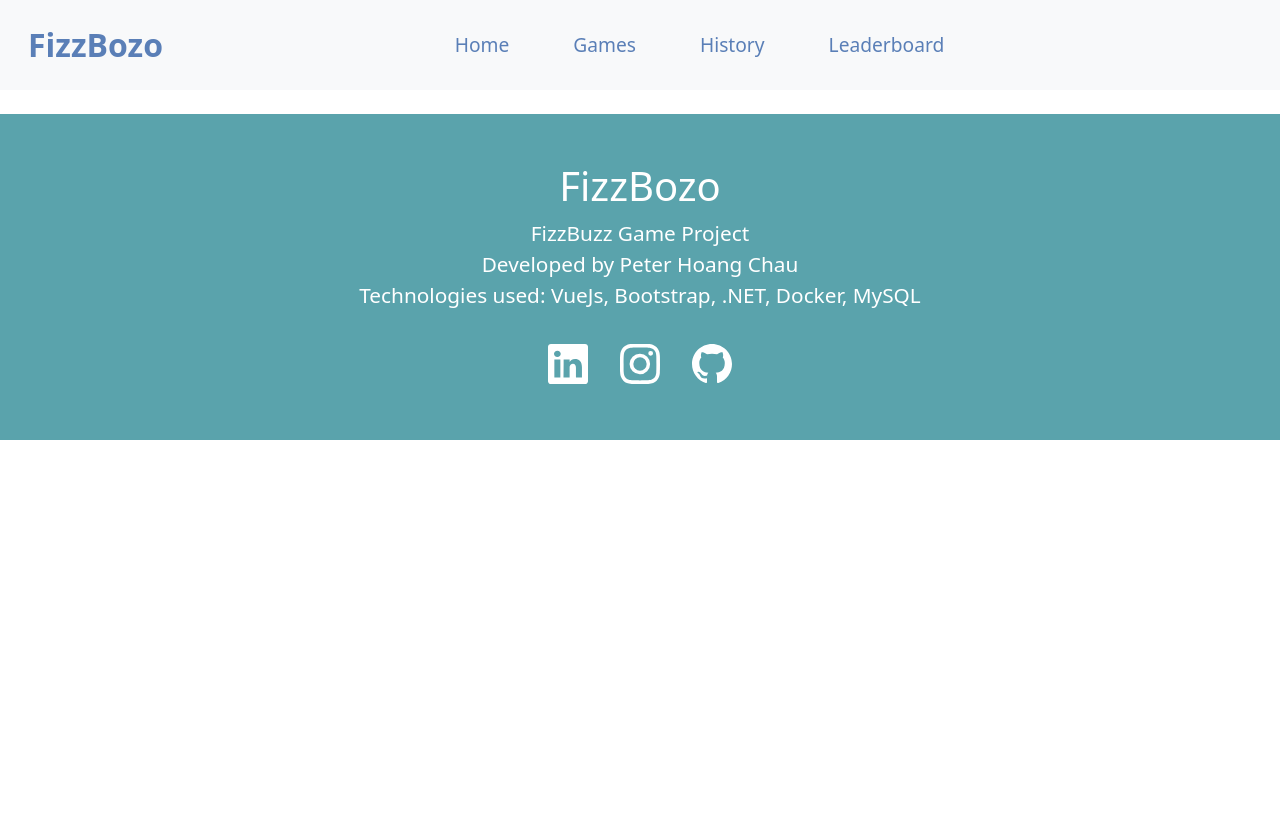
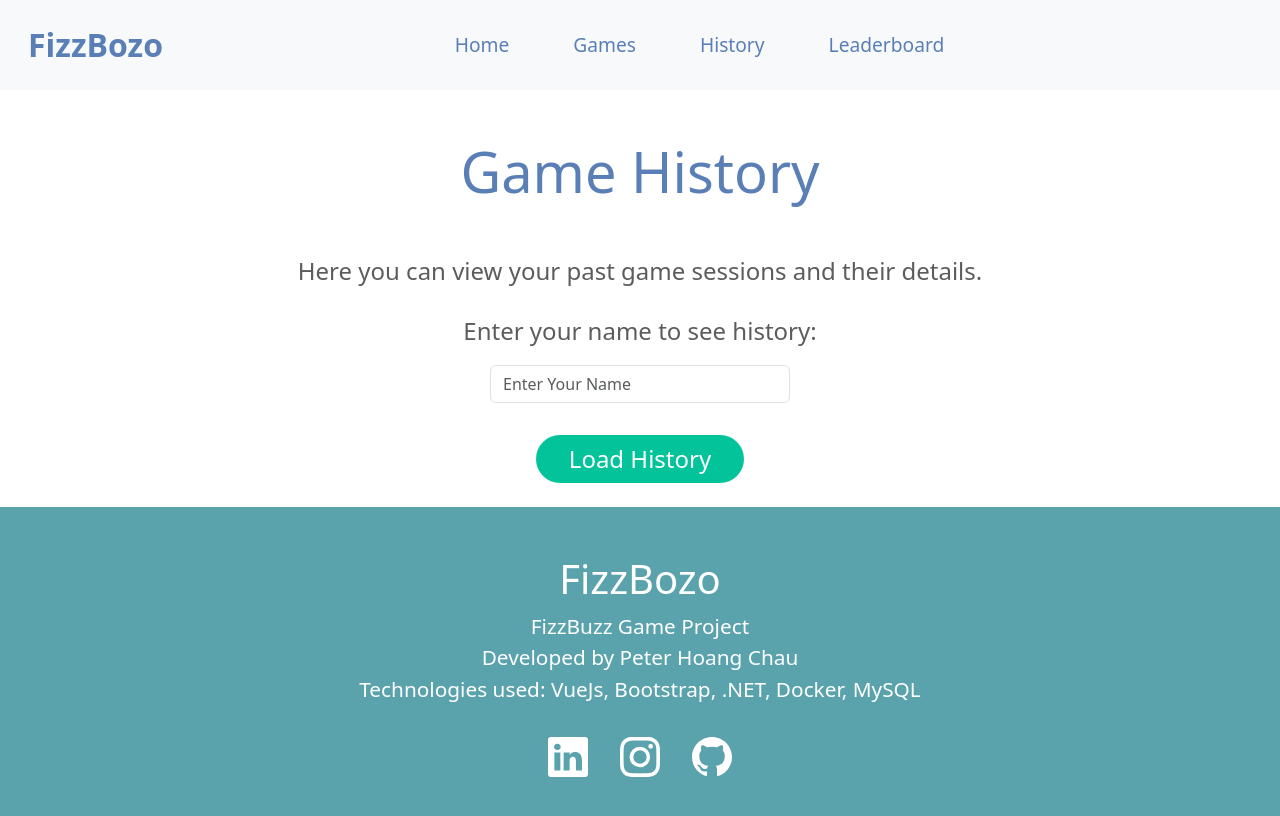
Before and after one commit to phucchau050303/FizzBozo, a Vue app in the folder fizzbozo-fe/: page /history in a window 1280 px wide. Shown: the top 816 px of the page. Built offline with nearby package versions, Linux system fonts and the light colour scheme.

Commit message:
add History: created History page to see past sessions

```diff
--- a/fizzbozo-fe/src/components/GameSession.vue
+++ b/fizzbozo-fe/src/components/GameSession.vue
@@ -199,4 +199,8 @@ export default{
 .question-area {
     font-size: 10rem;
 }
+
+.form-item-card {
+  box-shadow: 0 4px 6px rgba(0,0,0,0.1);
+}
 </style>
--- a/fizzbozo-fe/src/components/History.vue
+++ b/fizzbozo-fe/src/components/History.vue
@@ -0,0 +1,72 @@
+<script>
+import api from '../services/api.js';
+export default {
+    name: 'History',
+    data() {
+        return {
+            history: [],
+            loading: true,
+            error: null,
+            playerName: ''
+        };
+    },
+    methods: {
+        async fetchHistory() {
+            this.loading = true;
+            this.error = null;
+            try {
+                this.history = [];
+                const response = await api.getHistory(this.playerName);
+                // Handle the proxy response by accessing the $values property
+                this.history = response.$values || response.data.$values || response.data;
+            } catch (error) {
+                this.error = error.message;
+                console.error('Error fetching game history:', error);
+            } finally {
+                this.loading = false;
+            }
+        }
+    },
+};
+</script>
+
+<template>
+    <div class="container home-container home-text ">
+        <h1 class="mt-5 text-center">Game History</h1>
+        <p class = "mt-5 text-center">Here you can view your past game sessions and their details.</p>
+        <form @submit.prevent="fetchHistory" class=" mt-4">
+            <label class = "form-label d-flex justify-content-center mb-3">Enter your name to see history:</label>
+            <input
+                type="text"
+                v-model="playerName"
+                class="form-control mw-30"
+                placeholder="Enter Your Name"
+                style = "width: 300px; margin: auto;"
+                required>
+            </input>
+            <div class ="d-flex justify-content-center mt-3">
+                <button class="btn btn-bd-primary btn-lg text-center mt-3">Load History</button>
+            </div>
+        </form>
+        <div v-if="error" class="alert alert-danger mt-4">
+            {{ error }}
+            <button @click="fetchHistory" class="btn btn-sm btn-link">Retry</button>
+        </div>
+        <div v-if="history.length > 0" class="mt-5">
+            <h2 class="text-center mb-4">Your Game History</h2>
+            <div class = "mt-4 border rounded p-4 form-item-card"
+                v-for="result in history" :key="result.id">
+                    <h3>Player Name: {{ result.gameSession.playerName }}</h3>
+                    <p>Session Id: {{ result.sessionId }}</p>
+                    <p>Total Answers: {{ result.totalAnswers }}</p>
+                    <p>Correct Answers: {{ result.correctAnswers }}</p>
+                    <p>Duration: {{ result.gameSession.durationSeconds }} seconds</p>
+            </div>
+        </div>
+
+    </div>
+
+</template>
+
+<style scoped>
+</style>
--- a/fizzbozo-fe/src/components/Home.vue
+++ b/fizzbozo-fe/src/components/Home.vue
@@ -9,14 +9,20 @@
         <p class="text-center home-text">Unlimited Experience</p>
         <div class = "row mt-4">
             <div class="d-flex justify-content-center align-items-center flex-column">
-                <button class="btn btn-bd-primary btn-lg mb-3">Play Now</button>
+                <router-link to="/games">
+                    <button class="btn btn-bd-primary btn-lg mb-3">Play Now</button>
+                </router-link>
+
             </div>
         </div>
         <p class="text-center home-text mt-4">Got other things in mind? Checkout these options</p>
             <div class="container mt-5">
         <div class="row">
             <div class="col-md-4 text-center">
-                <button class="btn btn-bd-primary-1 btn-lg mb-3">View <br> History</button>
+                <router-link to ="/history">
+                    <button class="btn btn-bd-primary-1 btn-lg mb-3">View <br> History</button>
+                </router-link>
+
             </div>
             <div class="col-md-4 text-center">
                 <router-link to ="/games/create">
--- a/fizzbozo-fe/src/components/Navbar.vue
+++ b/fizzbozo-fe/src/components/Navbar.vue
@@ -18,7 +18,7 @@
                         <router-link class="nav-link" to="/games">Games</router-link>
                     </li>
                     <li class="nav-item">
-                        <router-link class="nav-link" to="/">History</router-link>
+                        <router-link class="nav-link" to="/history">History</router-link>
                     </li>
                     <li class="nav-item">
                         <router-link class="nav-link" to="/">Leaderboard</router-link>
--- a/fizzbozo-fe/src/router/index.js
+++ b/fizzbozo-fe/src/router/index.js
@@ -3,7 +3,7 @@ import Home from '../views/HomeView.vue' // Import your components
 import GameManagementView from '../views/GameManagementView.vue'
 import GameCreateView from '../views/GameCreateView.vue'
 import GameSession from '../components/GameSession.vue'
-// import History from '../views/History.vue'
+import History from '../components/History.vue'
 // import Leaderboard from '../views/Leaderboard.vue'
 
 const routes = [
@@ -32,12 +32,12 @@ const routes = [
       duration: Number(route.query.duration),
       playerName: route.query.playerName
     })
-  }
-//   {
-//     path: '/history',
-//     name: 'History',
-//     component: History
-//   },
+  },
+  {
+    path: '/history',
+    name: 'History',
+    component: History
+  },
 //   {
 //     path: '/leaderboard',
 //     name: 'Leaderboard',
--- a/fizzbozo-fe/src/services/api.js
+++ b/fizzbozo-fe/src/services/api.js
@@ -29,11 +29,15 @@ export default {
         return apiClient.get(`/sessions`, { params: { sessionId } });
     },
     submitAnswer(sessionId, answerData) {
-    // The first argument is the URL, the second is the data (body), and the third is the config.
-    // The 'params' key must be inside the config object.
     return apiClient.post(`/sessions/answer`, answerData, { params: { sessionId } });
     },
     createSessionResults(sessionId) {
         return apiClient.post(`/results`,null, { params: { sessionId } });
+    },
+    getHistory(playerName) {
+        return apiClient.get('/results/name', { params: { playerName } });
+    },
+    getLeaderboard() {
+        return apiClient.get('/results/leaderboard');
     }
 }
```
Also changed, not shown: 2 other files (tests, documents, lock files or other folders).
